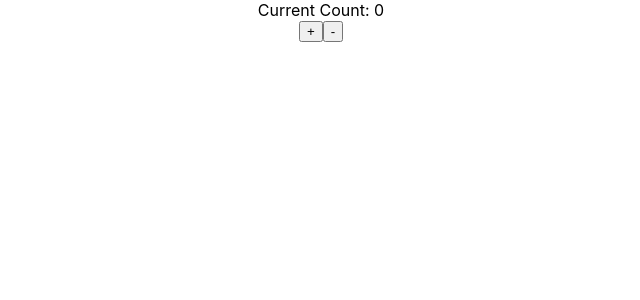
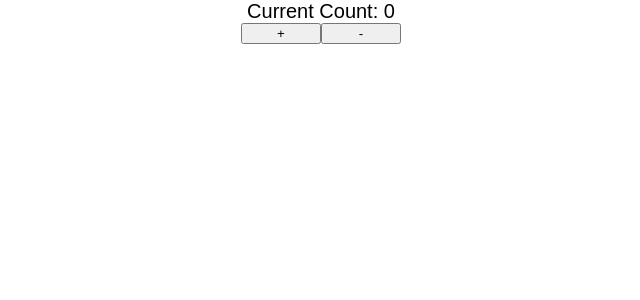
Before and after one commit to ryanshipley/counter, a React (Create React App) app: page / in a window 1280 px wide. Shown: the top 300 px of the page, without its empty margins (319-959 px from the left). Built offline with nearby package versions, Linux system fonts and the light colour scheme.

Commit message:
adds styling

```diff
--- a/src/App.css
+++ b/src/App.css
@@ -1,38 +1,20 @@
 .App {
-  text-align: center;
+	font-family: sans-serif;
+	text-align: center;
+	width: 160px;
+	margin: auto;
+	display: flex;
+	flex-direction: column;
 }
 
-.App-logo {
-  height: 40vmin;
-  pointer-events: none;
+section {
+	display: flex;
 }
 
-@media (prefers-reduced-motion: no-preference) {
-  .App-logo {
-    animation: App-logo-spin infinite 20s linear;
-  }
+button {
+	flex: 1;
 }
 
-.App-header {
-  background-color: #282c34;
-  min-height: 100vh;
-  display: flex;
-  flex-direction: column;
-  align-items: center;
-  justify-content: center;
-  font-size: calc(10px + 2vmin);
-  color: white;
+span {
+	font-size: 20px;
 }
-
-.App-link {
-  color: #61dafb;
-}
-
-@keyframes App-logo-spin {
-  from {
-    transform: rotate(0deg);
-  }
-  to {
-    transform: rotate(360deg);
-  }
-}
```
